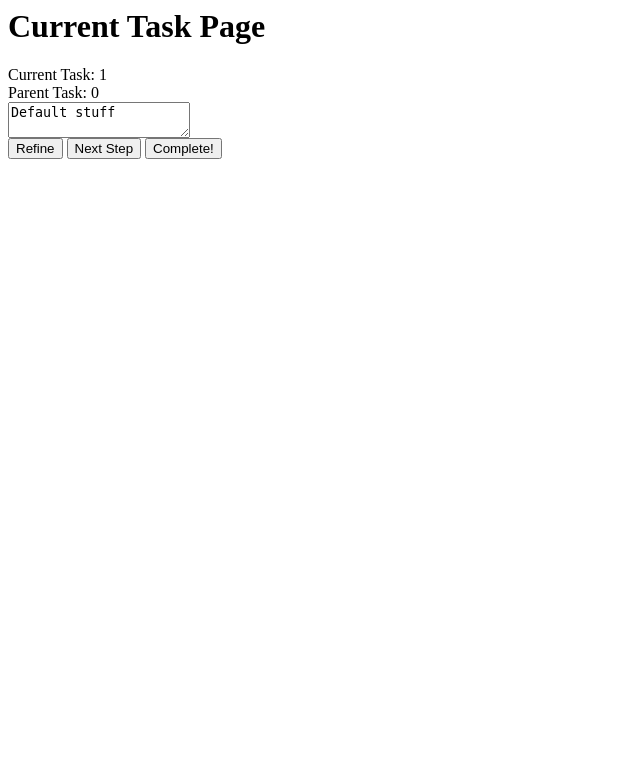
After one commit to mdrichar/chaser, a Django app: page /steeplechaser/current in a window 1280 px wide. The commit adds this page. Shown: the top 783 px of the page, without its empty margins (0-640 px from the left). Run offline with Django 3.2, Linux system fonts and the light colour scheme; some libraries are stand-ins or nearby versions.

Commit message:
Add current and notdone and nexttodo pages

```diff
--- a/db.py
+++ b/db.py
@@ -7,8 +7,8 @@ def build():
     for i in range(5):
         pr = ProjectRequirement(project_id=i, task_id=0, parent_task_id=0, prefix=str(i) + '.', item_txt="Project " + str(i), doable='S')
         pr.save()
-        for j in range(5):
-            pr = ProjectRequirement(project_id=i, task_id=j, parent_task_id=0, prefix=str(i) + '.', item_txt="Do requirement " + str(i), doable='S')
+        for j in range(1,6):
+            pr = ProjectRequirement(project_id=i, task_id=j, parent_task_id=0, prefix=str(i) + '.', item_txt="Do requirement " + str(j), doable='S')
             pr.save()
 
 for p in ProjectRequirement.objects.all():
@@ -21,4 +21,5 @@ def destroy():
         print(p)
 
 
+destroy()
 build()
--- /dev/null
+++ b/steeplechaser/templates/steeplechaser/basecurrent.html
@@ -0,0 +1,23 @@
+{% load static %}
+<body>
+<h1> Current Task Page </h1>
+<form action="{% url 'nexttodo' %}" method="post">
+{% csrf_token %}
+<div>
+<div id="current_task">Current Task: {{current_task}}</div>
+<div id="parent_task">Parent Task: {{parent_task}}</div>
+<input type="hidden" name="work_record_id" value={{work_record_id}} />
+<input type="hidden" name="current_task" value={{current_task}} />
+<input type="hidden" name="parent_task" value={{parent_task}} />
+<div><textarea name="nextstep">Default stuff</textarea></div>
+<div>
+<button name="refine" type="submit" value="vrefine">Refine</button>
+<button name="next" type="submit" value="vnext">Next Step</button>
+<button name="complete" type="submit" value="vcomplete">Complete!</button>
+</div>
+</form>
+<script src="https://ajax.googleapis.com/ajax/libs/jquery/3.1.1/jquery.min.js"></script>
+<!-- link rel="stylesheet" type="text/css" href="{% static 'steeplechaser/style.css' %}" /> -->
+{% block javascript %}{%endblock %}
+
+</body>
--- /dev/null
+++ b/steeplechaser/templates/steeplechaser/current.html
@@ -0,0 +1,11 @@
+{% extends 'steeplechaser/basecurrent.html' %}
+
+{% block javascript %}
+    <script>
+    $.ajaxSetup({
+        data: {csrfmiddlewaretoken: '{{ csrf_token }}' },
+    });
+
+    </script>
+
+{% endblock %}
--- a/steeplechaser/urls.py
+++ b/steeplechaser/urls.py
@@ -4,5 +4,8 @@ from . import views
 
 urlpatterns = [
 	url(r'^$', views.index, name='index'),
-        url(r'^start$', views.startProject, name='startProject')
+        url(r'^start$', views.startProject, name='startProject'),
+        url(r'^undone$', views.undone, name='undone'),
+        url(r'^current$', views.currentTask, name='currentTask'),
+        url(r'^nexttodo$', views.nextToDo, name='nexttodo'),
 ]
--- a/steeplechaser/views.py
+++ b/steeplechaser/views.py
@@ -4,6 +4,7 @@ from django.template import loader
 from .models import ProjectRequirement, WorkRecord, WorkRecordXProjectRequirement
 from django.contrib.auth.models import User
 from django.db import connection
+from django.db.models import Max
 import json
 
 def index(request):
@@ -13,7 +14,7 @@ def index(request):
 def startProject(request):
     template = loader.get_template('steeplechaser/start.html')
 
-    project_listing = ProjectRequirement.objects.filter(task_id=1)
+    project_listing = ProjectRequirement.objects.filter(task_id=0)
     #to_json = []
     #for project in project_listing:
     #    project_dict = {}
@@ -24,9 +25,80 @@ def startProject(request):
     context = {
         'project_listing' : project_listing
     }
+    print("CONTEXT: ", context)
     return HttpResponse(template.render(context, request))
 
-def createWorkRecord(request):
-    template = loader.get_template('steeplechaser/creatework.html')
+def getNextWorkRecordID():
+    return 2
 
-    return
+def getNextTaskId():
+    try:
+        max_id = 1 + WorkRecord.objects.all().aggregate(Max('task_id'))['task_id__max']
+    except:
+        max_id = 1
+    return max_id
+
+
+def undone(request):
+    project_id = 0
+    project_title = "Title"
+    if (request.POST):
+        items = dict(request.POST.lists())
+        print(items)
+        project_id = items['sproject'][0]
+        work_record_id = getNextWorkRecordID()
+        with connection.cursor() as cursor:
+            cursor.execute("insert into steeplechaser_workrecord (work_record_id, task_id, parent_task_id, status_cd, item_txt) select %s, task_id, parent_task_id, 'I', item_txt from steeplechaser_projectrequirement where project_id = %s",[work_record_id, project_id])
+            cursor.execute("update steeplechaser_workrecord set status_cd = 'A' where work_record_id=%s and task_id=1",[work_record_id])
+    task_listing = WorkRecord.objects.filter(work_record_id=work_record_id)
+    template = loader.get_template('steeplechaser/notdone.html')
+    context = {
+        'work_record_id' : work_record_id,
+        'task_listing' : task_listing
+
+    }
+    print("CONTEXTUNDONE: ", context)
+    return HttpResponse(template.render(context, request))
+
+def currentTask(request):
+    template = loader.get_template('steeplechaser/current.html')
+    context = {
+        'current_task' : 1,
+        'parent_task' :0,
+        'work_record_id' :2
+    }
+    return HttpResponse(template.render(context, request))
+
+def nextToDo(request):
+    if (request.POST):
+        items = dict(request.POST.lists())
+        print(items)
+        nextId = getNextTaskId()
+        task_id = int(items['current_task'][0])
+        parent_task_id = int(items['parent_task'][0])
+        work_record_id = int(items['work_record_id'][0])
+        currentTask = WorkRecord.objects.filter(work_record_id=work_record_id, task_id=task_id)[0]
+        print("CURRENTTASK",currentTask)
+        print("TASKID", task_id, parent_task_id, work_record_id)
+        if 'refine' in items.keys():
+            newtask = WorkRecord(work_record_id=work_record_id,task_id=nextId,parent_task_id=task_id,status_cd="A",item_txt="Default")
+            newtask.save()
+            currentTask.status_cd="I"
+            currentTask.save()
+            print("Refining")
+        if 'next' in items.keys():
+            newtask = WorkRecord(work_record_id=work_record_id,task_id=nextId,parent_task_id=parent_task_id,status_cd="A",item_txt="Default")
+            currentTask.status_cd="I"
+            currentTask.save()
+            print("Next")
+        if 'complete' in items.keys():
+            print("Complete")
+            currentTask.status_cd="C"
+            currentTask.save()
+        print("Next ID: ", nextId)
+    return HttpResponse("Hello, world. You're at steeplechaser.nexttodo")
+
+#def createWorkRecord(request):
+#    template = loader.get_template('steeplechaser/creatework.html')
+#
+#    return
```
Also changed, not shown: steeplechaser/templates/steeplechaser/basenotdone.html (added, +14 -0 lines), steeplechaser/templates/steeplechaser/basestart.html (+6 -1 lines), steeplechaser/templates/steeplechaser/notdone.html (added, +12 -0 lines).
